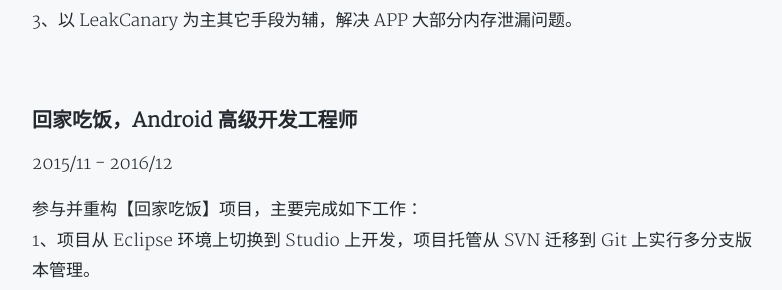
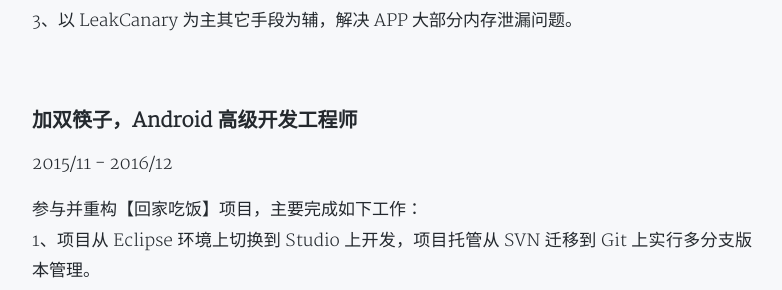
Before and after one commit to sunfusheng/sunfusheng.github.io, a Jekyll site: the page built from resume.md, in a window 1280 px wide and 900 px high, scrolled down 2759 px. Shown: the part 152-442 px from the top of the window, without its empty margins (248-1030 px from the left). Built offline with Jekyll 4.4.1, drawn with Linux system fonts in a browser that asks for light colours; nearby versions of some CDN libraries; a style sheet for code colours, icons or effects is not loaded.

Commit message:
modify persional resume

```diff
--- a/resume.md
+++ b/resume.md
@@ -84,7 +84,7 @@
 
 <br/>
 
-### 回家吃饭，Android 高级开发工程师
+### 加双筷子，Android 高级开发工程师
 
 2015/11 - 2016/12
 
```
